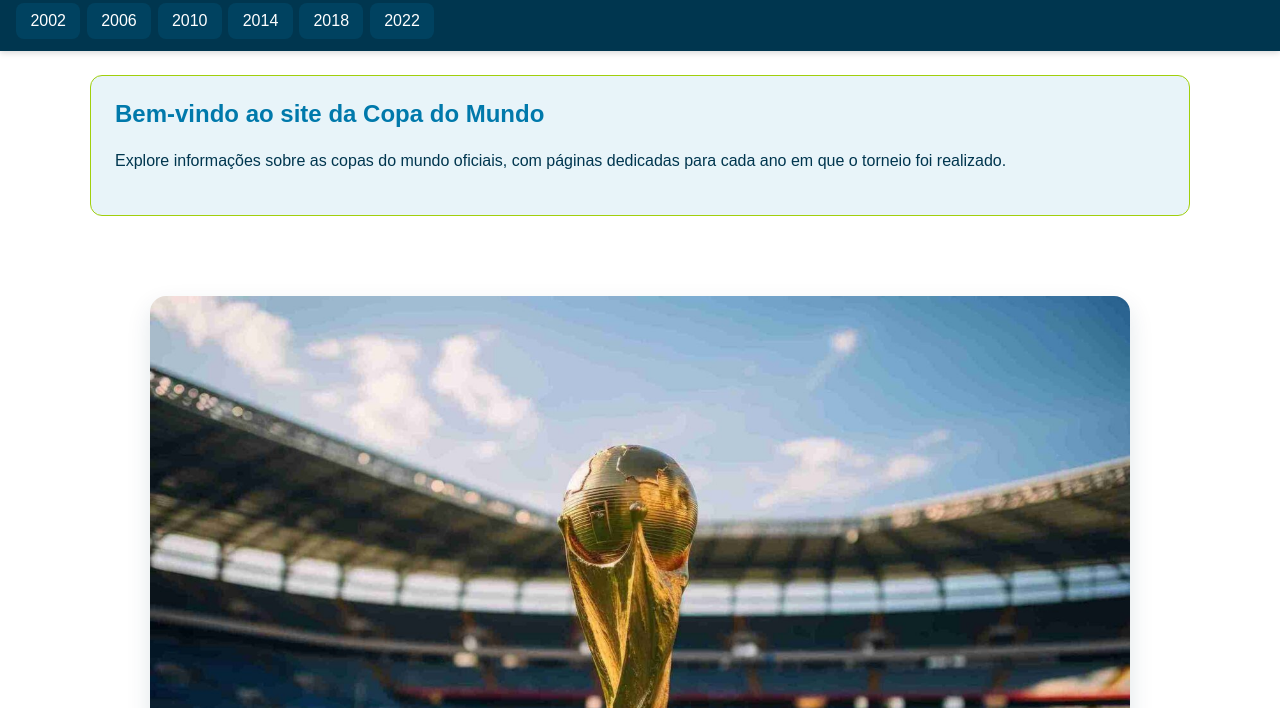
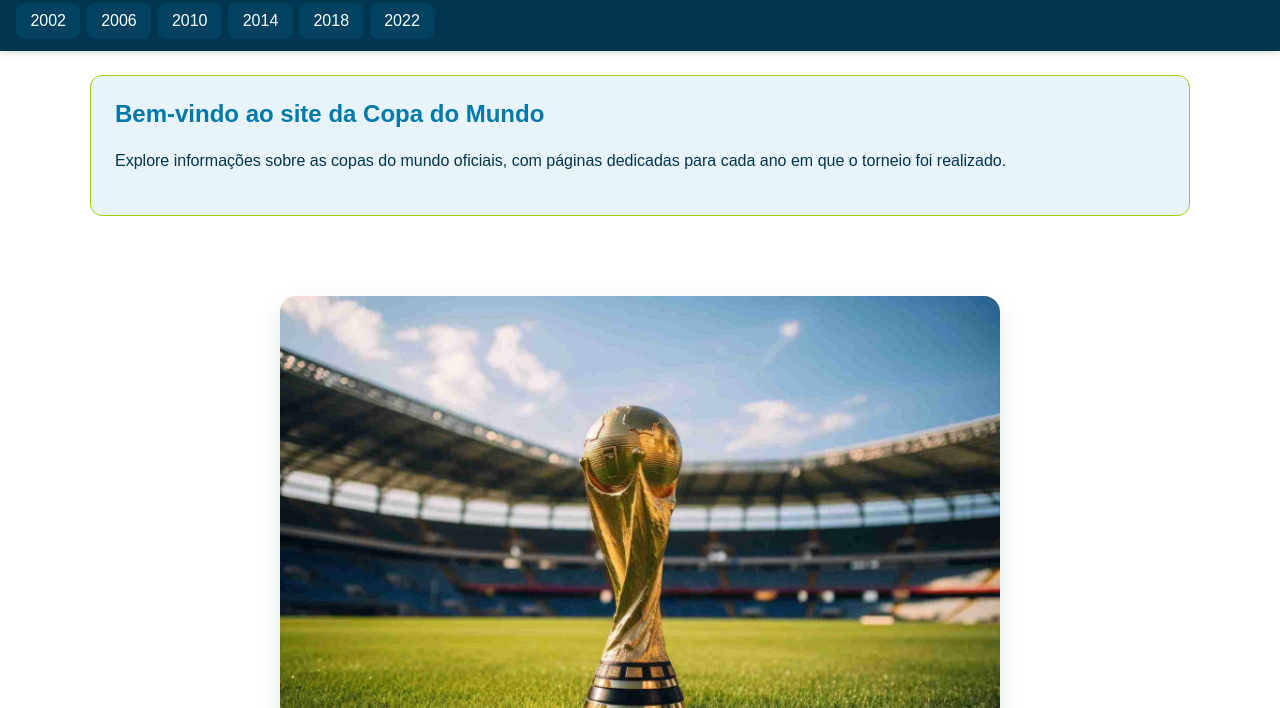
Before and after one commit to deboracarniato/deboracopadomundo2ds, a plain HTML site: page index.html in a window 1280 px wide. Shown: the part 92-800 px from the top of the page. Drawn offline with Linux system fonts and the light colour scheme.

Commit message:
tamanho imagem

```diff
--- a/style.css
+++ b/style.css
@@ -85,12 +85,13 @@ main > p {
 }
 .copa-image {
   display: block;
-  width: 100%;
-  max-width: 980px;
+  width: 70%;
+  max-width: 720px;
   margin: 1.5rem auto;
   border-radius: 1rem;
   box-shadow: 0 10px 25px rgba(0, 54, 79, 0.12);
 }
+
 .footer {
   padding: 1rem;
   text-align: center;
```
